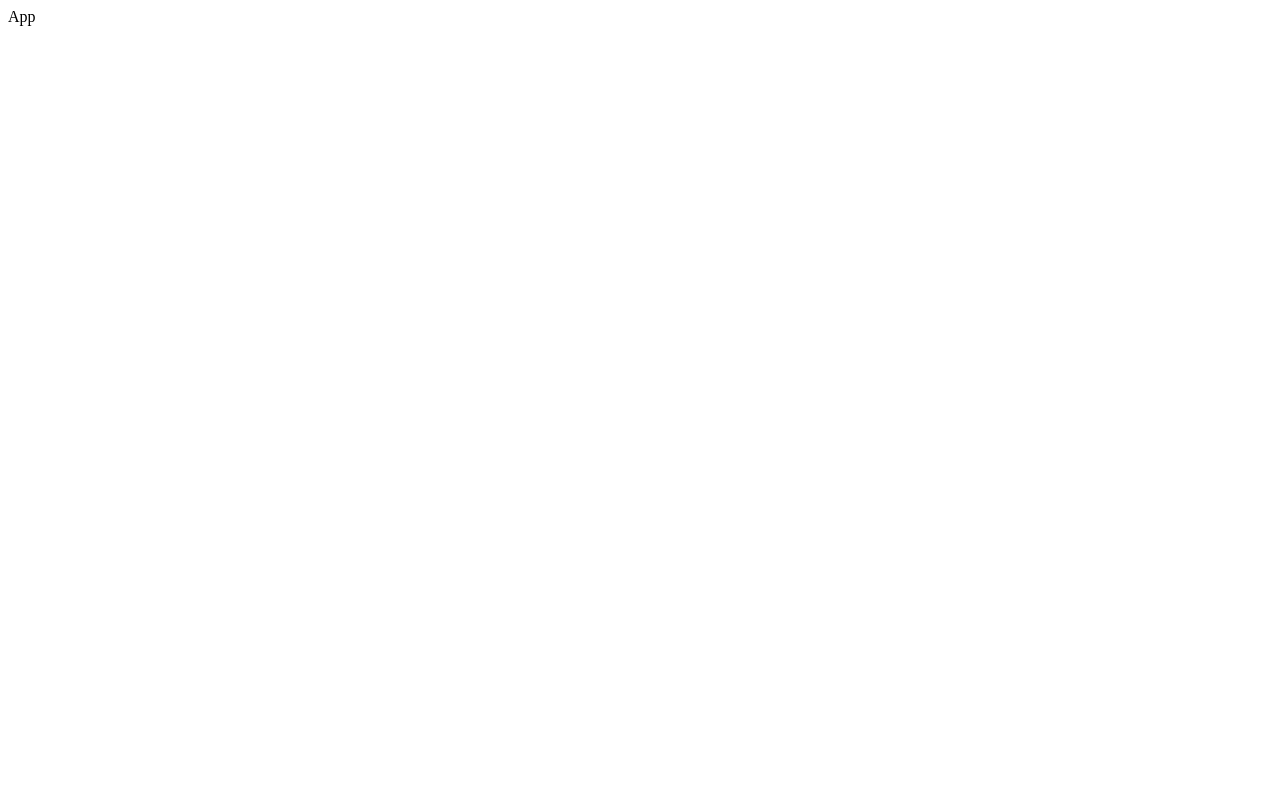
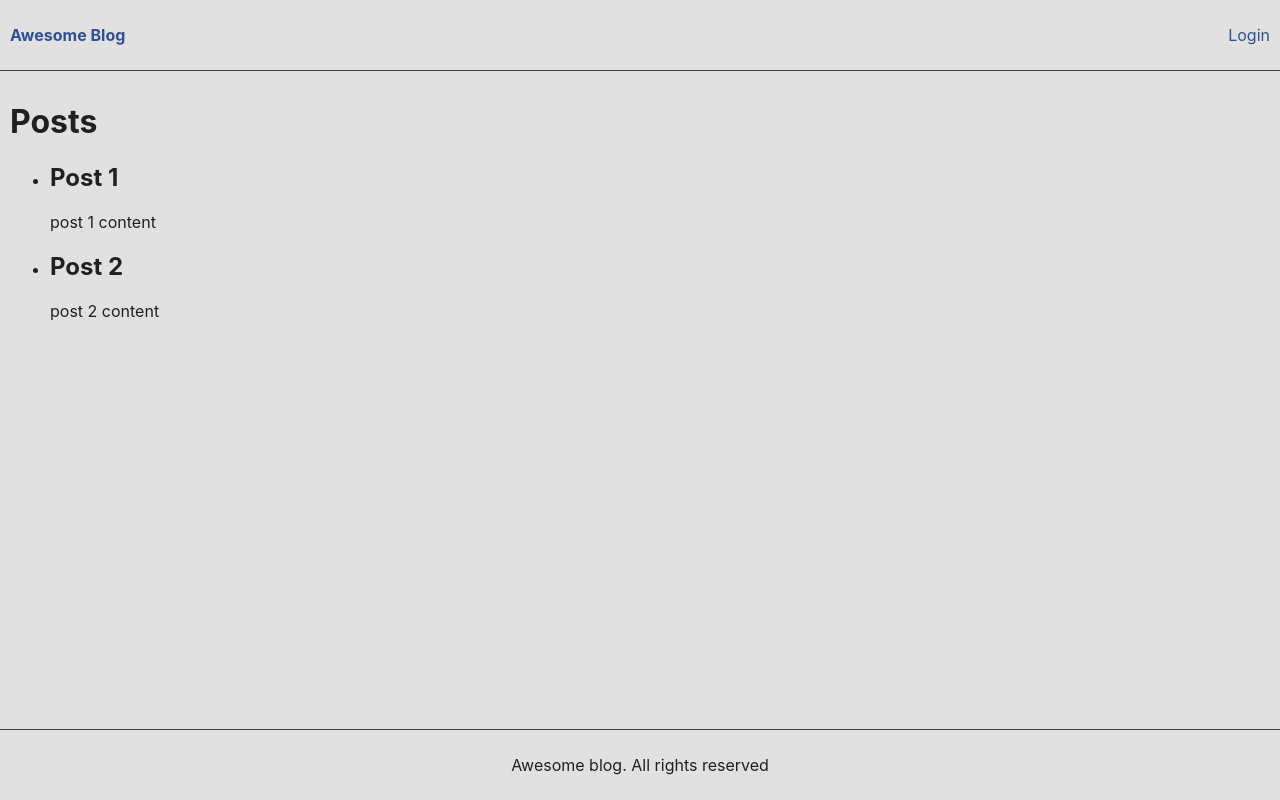
Before and after one commit to mfrancislie/blog-site, a React (Create React App) app: page / in a window 1280 px wide. Built offline with nearby package versions, Linux system fonts and the light colour scheme.

Commit message:
added layout

```diff
--- /dev/null
+++ b/src/App.css
@@ -0,0 +1,54 @@
+body {
+  margin: 0;
+  font-family: -apple-system, BlinkMacSystemFont, 'Segoe UI', 'Roboto', 'Oxygen',
+    'Ubuntu', 'Cantarell', 'Fira Sans', 'Droid Sans', 'Helvetica Neue',
+    sans-serif;
+  -webkit-font-smoothing: antialiased;
+  -moz-osx-font-smoothing: grayscale;
+}
+
+code {
+  font-family: source-code-pro, Menlo, Monaco, Consolas, 'Courier New',
+    monospace;
+}
+
+a {
+  color: #305090;
+  text-decoration: none;
+}
+a:hover {
+  color: #f08040;
+}
+
+#root {
+  height: 100vh;
+}
+.container {
+  display: flex;
+  flex-direction: column;
+  min-height: 100vh;
+}
+.light {
+  background-color: #e0e0e0;
+  color: #202020;
+}
+.main {
+  padding: 10px;
+  flex: auto;
+}
+.header {
+  padding: 10px;
+  min-height: 50px;
+  display: flex;
+  justify-content: space-between;
+  align-items: center;
+  border-bottom: 1px #404040 solid;
+}
+.footer {
+  padding: 10px;
+  min-height: 50px;
+  display: flex;
+  justify-content: center;
+  align-items: center;
+  border-top: 1px #404040 solid;
+}
--- a/src/App.js
+++ b/src/App.js
@@ -1,7 +1,27 @@
 import React from 'react';
+import './App.css';
+import Navbar from './components/Navbar';
 
 const App = () => {
-  return <div>App</div>;
+  return (
+    <div className="container light">
+      <Navbar />
+      <div className="main">
+        <h1>Posts</h1>
+        <ul>
+          <li>
+            <h2>Post 1</h2>
+            <p>post 1 content</p>
+          </li>
+          <li>
+            <h2>Post 2</h2>
+            <p>post 2 content</p>
+          </li>
+        </ul>
+      </div>
+      <div className="footer">Awesome blog. All rights reserved</div>
+    </div>
+  );
 };
 
 export default App;
--- /dev/null
+++ b/src/components/Navbar.js
@@ -0,0 +1,18 @@
+import React from 'react';
+
+const Navbar = () => {
+  return (
+    <div className="header">
+      <div className="header-item">
+        <a href="/">
+          <strong>Awesome Blog</strong>
+        </a>
+      </div>
+      <div className="header-item">
+        <a href="/login">Login</a>
+      </div>
+    </div>
+  );
+};
+
+export default Navbar;
```
